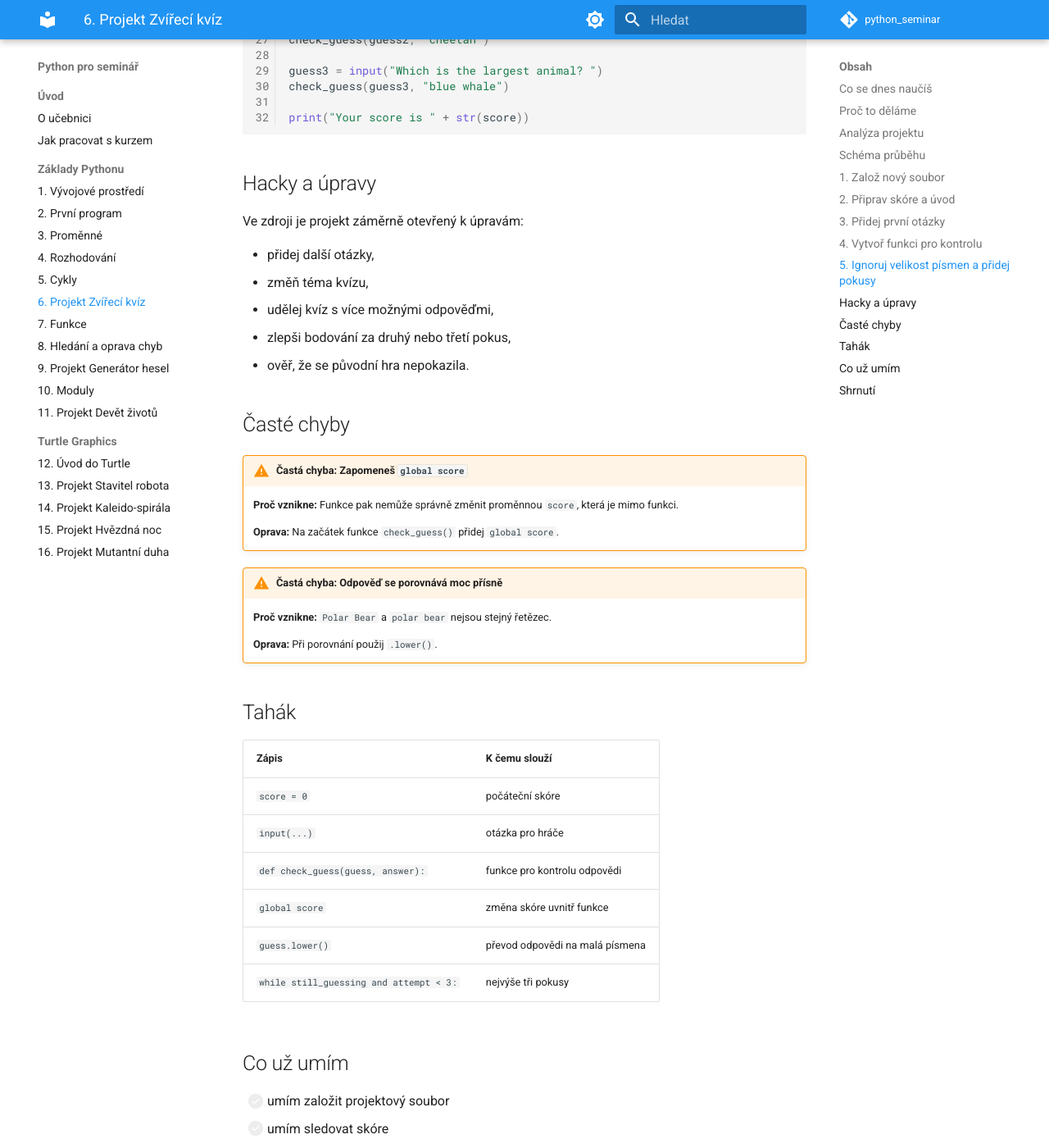
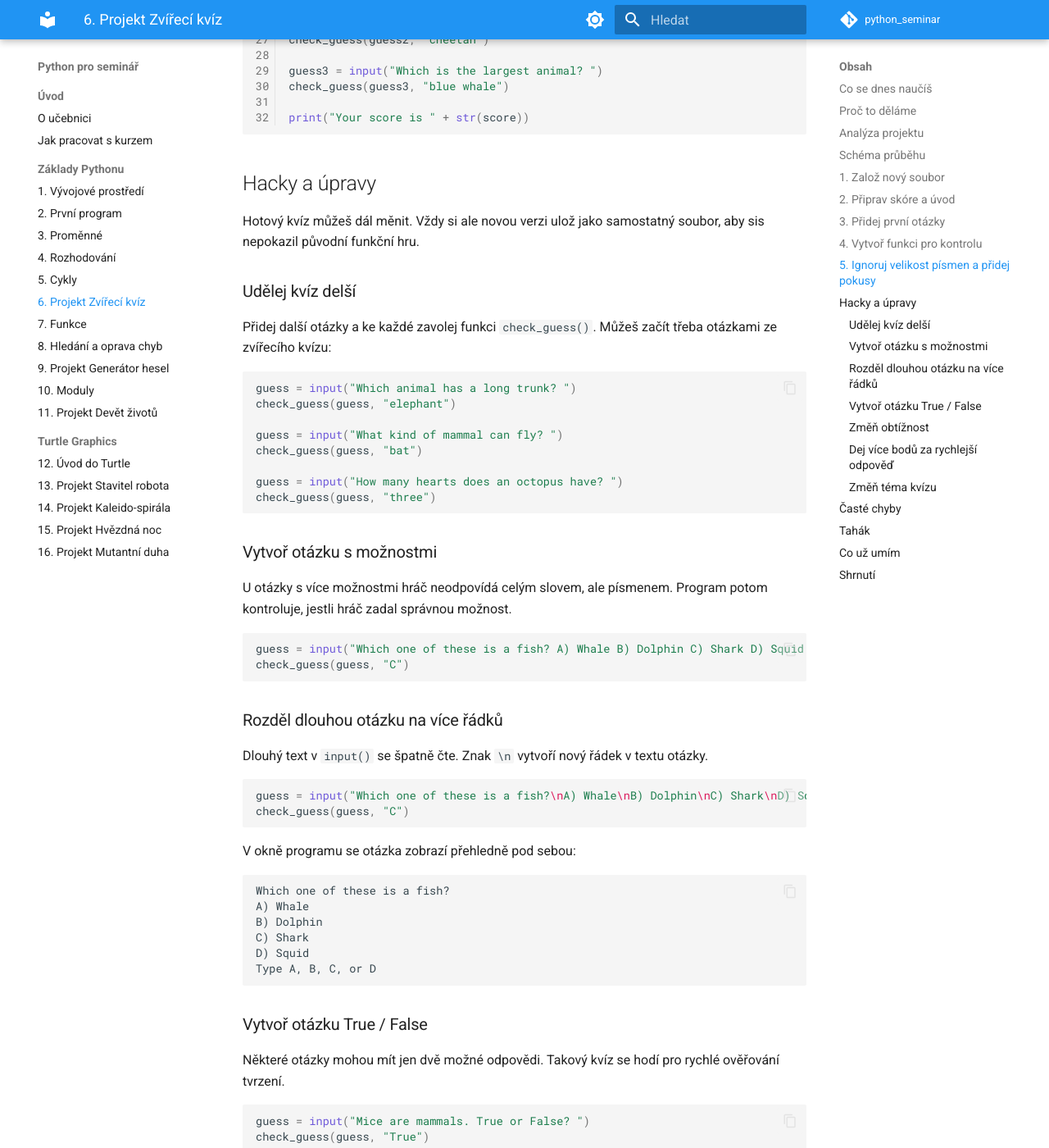
Before and after one commit to faitjaroslav-byte/python_seminar, an MkDocs documentation site: the page built from docs/06-zvireci-kviz/index.md, in a window 1280 px wide and 1400 px high, scrolled down 4303 px. Shown: the whole window at 82% size. Built offline with MkDocs 1.6.1 and Material for MkDocs 9.7.7, drawn with Linux system fonts in a browser that asks for light colours; comment, search, counter and statistics services are not loaded; some of the changed text lies outside the part shown.

Commit message:
Expand Animal Quiz hacks section

````diff
--- a/docs/06-zvireci-kviz/index.md
+++ b/docs/06-zvireci-kviz/index.md
@@ -146,13 +146,89 @@ print("Your score is " + str(score))
 
 ## Hacky a úpravy
 
-Ve zdroji je projekt záměrně otevřený k úpravám:
+Hotový kvíz můžeš dál měnit. Vždy si ale novou verzi ulož jako samostatný soubor, aby sis nepokazil původní funkční hru.
 
-- přidej další otázky,
-- změň téma kvízu,
-- udělej kvíz s více možnými odpověďmi,
-- zlepši bodování za druhý nebo třetí pokus,
-- ověř, že se původní hra nepokazila.
+### Udělej kvíz delší
+
+Přidej další otázky a ke každé zavolej funkci `check_guess()`. Můžeš začít třeba otázkami ze zvířecího kvízu:
+
+```python
+guess = input("Which animal has a long trunk? ")
+check_guess(guess, "elephant")
+
+guess = input("What kind of mammal can fly? ")
+check_guess(guess, "bat")
+
+guess = input("How many hearts does an octopus have? ")
+check_guess(guess, "three")
+```
+
+### Vytvoř otázku s možnostmi
+
+U otázky s více možnostmi hráč neodpovídá celým slovem, ale písmenem. Program potom kontroluje, jestli hráč zadal správnou možnost.
+
+```python
+guess = input("Which one of these is a fish? A) Whale B) Dolphin C) Shark D) Squid. Type A, B, C, or D ")
+check_guess(guess, "C")
+```
+
+### Rozděl dlouhou otázku na více řádků
+
+Dlouhý text v `input()` se špatně čte. Znak `\n` vytvoří nový řádek v textu otázky.
+
+```python
+guess = input("Which one of these is a fish?\nA) Whale\nB) Dolphin\nC) Shark\nD) Squid\nType A, B, C, or D ")
+check_guess(guess, "C")
+```
+
+V okně programu se otázka zobrazí přehledně pod sebou:
+
+```text
+Which one of these is a fish?
+A) Whale
+B) Dolphin
+C) Shark
+D) Squid
+Type A, B, C, or D
+```
+
+### Vytvoř otázku True / False
+
+Některé otázky mohou mít jen dvě možné odpovědi. Takový kvíz se hodí pro rychlé ověřování tvrzení.
+
+```python
+guess = input("Mice are mammals. True or False? ")
+check_guess(guess, "True")
+```
+
+### Změň obtížnost
+
+Kvíz bude těžší, když hráč dostane méně pokusů. V podmínce cyklu stačí změnit číslo `3` na menší hodnotu.
+
+```python
+while still_guessing and attempt < 2:
+```
+
+Stejné pravidlo můžeš upravit i u kontroly posledního pokusu:
+
+```python
+if attempt == 2:
+    print("The correct answer is " + answer)
+```
+
+### Dej více bodů za rychlejší odpověď
+
+Hráč může dostat více bodů, když odpoví správně hned napoprvé. Místo jednoho bodu použij výpočet podle počtu pokusů:
+
+```python
+score = score + 3 - attempt
+```
+
+Když hráč odpoví správně na první pokus, získá 3 body. Na druhý pokus získá 2 body a na třetí pokus 1 bod.
+
+### Změň téma kvízu
+
+Zvířata jsou jen začátek. Stejný program můžeš použít pro kvíz o sportu, filmech, hudbě, škole nebo rodině. Stačí vyměnit otázky a správné odpovědi.
 
 ## Časté chyby
 
````
